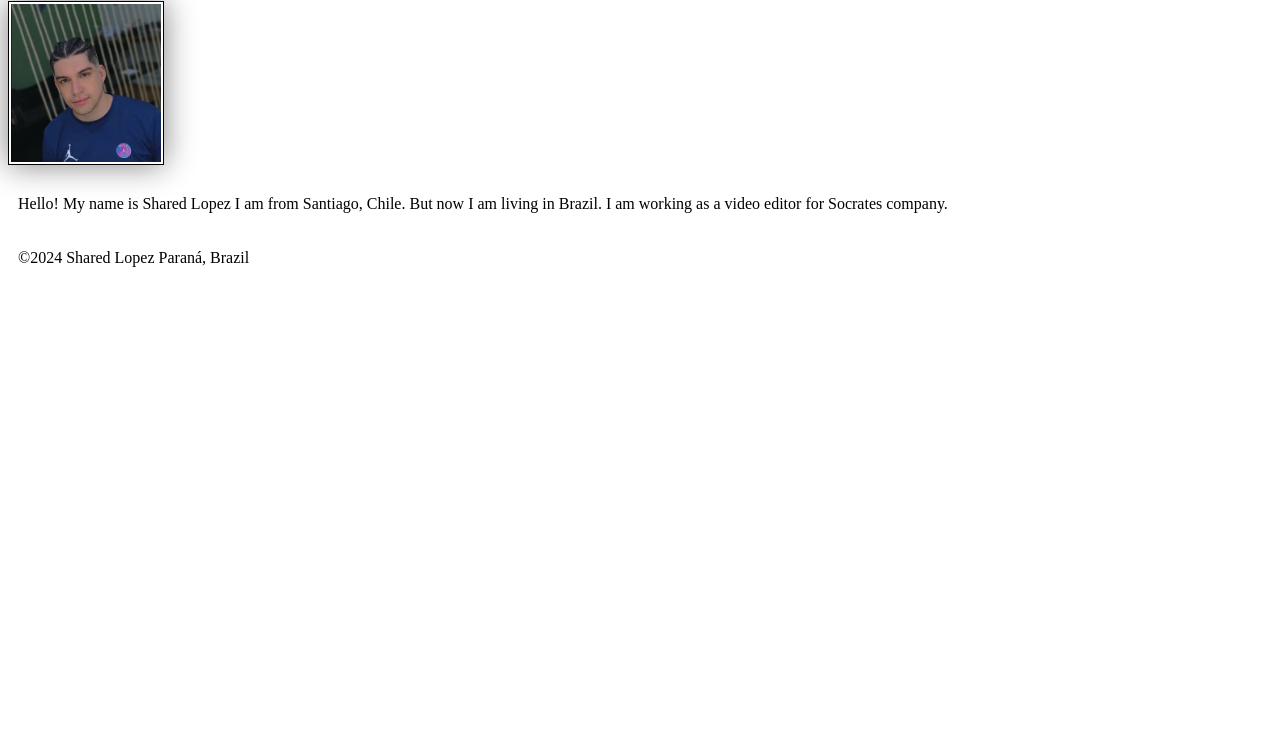
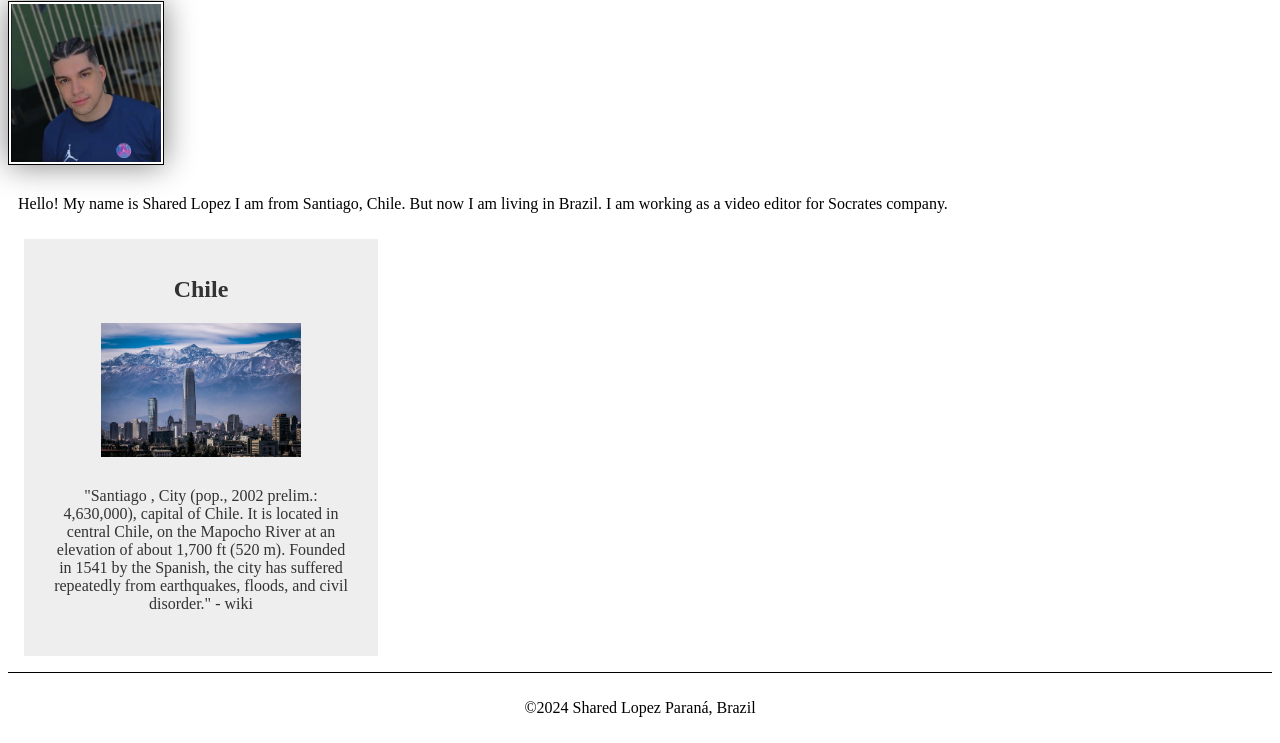
Before and after one commit to Sharecitox/main, a plain HTML site: page index.html in a window 1280 px wide. Shown: the part 145-888 px from the top of the page. Before the commit the page ends 800 px from the top, so only its background shows below. Drawn offline with Linux system fonts and the light colour scheme.

Commit message:
new page

```diff
--- a/index.html
+++ b/index.html
@@ -4,6 +4,8 @@
     <meta charset="utf-8">
     <meta name="viewport" content="width=device-width,initial-scale=1.0">
     <title>Shared Lopez | WDD 130</title>
+    <meta name="description" content="Shared Lopez's BYU-Idaho WDD 130 course home page">
+    <meta name="author" content="Shared Lopez">
     <link rel="Stylesheet" href="stylies/stylies.css">
   </head>
   <body>
@@ -18,6 +20,11 @@
         <img src="images/profile.jpg" alt="Shared Lopez" width="200">
         <p>Hello! My name is Shared Lopez I am from Santiago, Chile. But now I am living in Brazil. I am working as a video editor for Socrates company.</p>
     </main>
+    <aside>
+      <h2>Chile</h2>
+      <img src="images/chile-city.jpg" alt="Santiago, Chile">
+      <p>"Santiago , City (pop., 2002 prelim.: 4,630,000), capital of Chile. It is located in central Chile, on the Mapocho River at an elevation of about 1,700 ft (520 m). Founded in 1541 by the Spanish, the city has suffered repeatedly from earthquakes, floods, and civil disorder." - wiki</p>
+    </aside>
     <footer>
         <p>&copy;2024 Shared Lopez Paraná, Brazil</p>
     </footer>
--- a/stylies/stylies.css
+++ b/stylies/stylies.css
@@ -10,13 +10,32 @@ nav {
 h1 {
     color: darkblue;
 }
-img {
+main img {
     width: 150px;
     height: auto;
     border: 1px solid black;
     padding: 2px;
     box-shadow: 0 0 30px gray;
 }
+
 p {
     padding: 10px;
 }
+aside {
+    width: 20em;
+    margin: 1em;
+    border: 1px solid rgba(0,0,0,0);
+    padding: 1em;
+    background-color: #eee;
+    color: #333;
+    text-align: center;
+}
+aside img {
+    width: 200px;
+    height: auto;
+}
+footer{
+    margin-top: 1em;
+    border-top: 1px solid #000;
+    text-align: center;
+}
```
Also changed, not shown: Images/chile-city.jpg (added).
